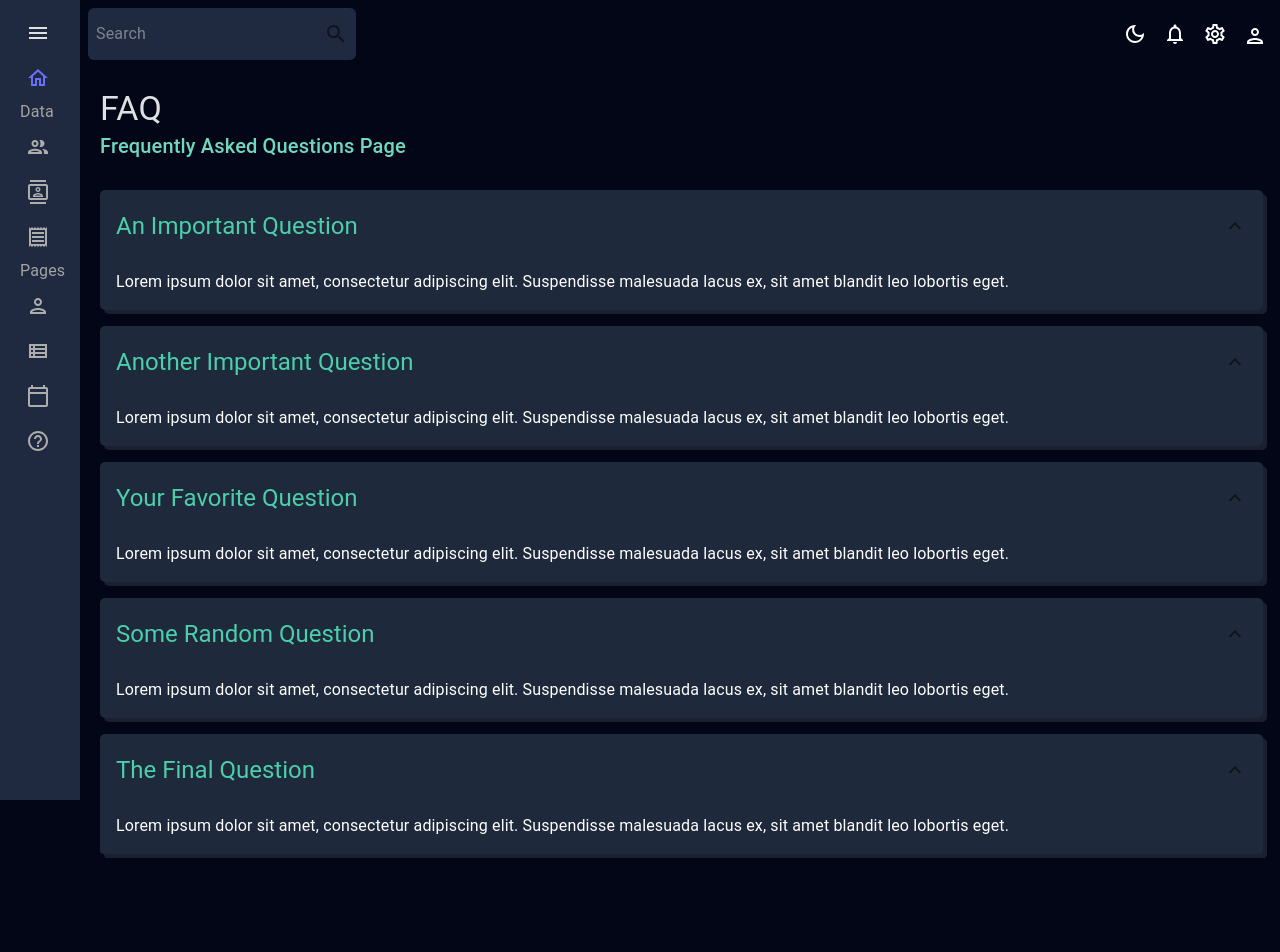
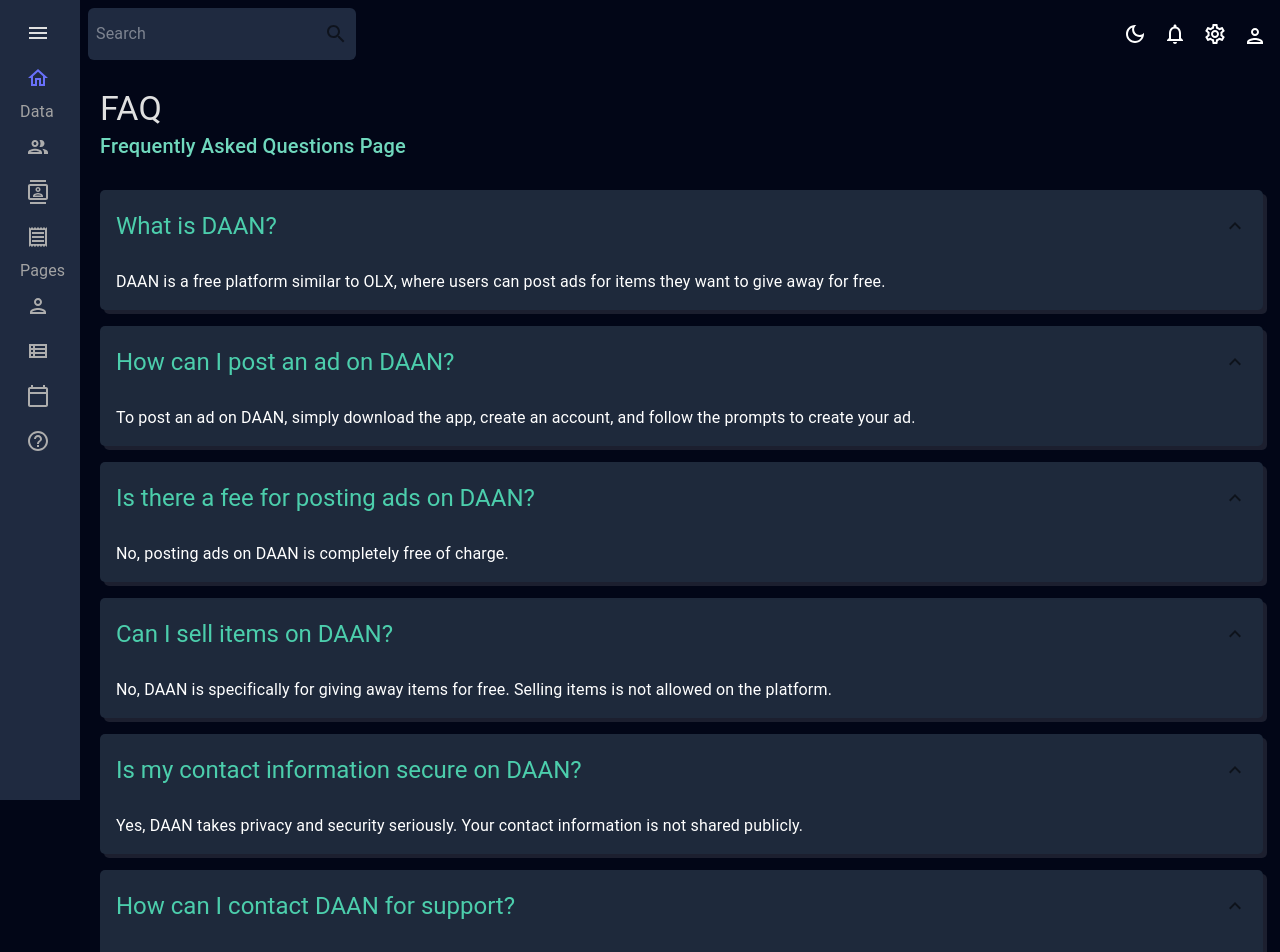
Before and after one commit to jujharsingh2802/dashboard, a React (Vite) app: page /faq in a window 1280 px wide. Shown: the top 952 px of the page. Before the commit the page ends 874 px from the top, so only its background shows below. Built offline with nearby package versions, Linux system fonts and the light colour scheme.

Commit message:
Faqs written

```diff
--- a/src/scenes/FAQ.jsx
+++ b/src/scenes/FAQ.jsx
@@ -9,119 +9,63 @@ import ExpandMoreIcon from "@mui/icons-material/ExpandMore";
 import useTheme from "../Theme.jsx";
 
 function FAQ() {
+  const faqs = [
+    {
+      question: "What is DAAN?",
+      answer: "DAAN is a free platform similar to OLX, where users can post ads for items they want to give away for free."
+    },
+    {
+      question: "How can I post an ad on DAAN?",
+      answer: "To post an ad on DAAN, simply download the app, create an account, and follow the prompts to create your ad."
+    },
+    {
+      question: "Is there a fee for posting ads on DAAN?",
+      answer: "No, posting ads on DAAN is completely free of charge."
+    },
+    {
+      question: "Can I sell items on DAAN?",
+      answer: "No, DAAN is specifically for giving away items for free. Selling items is not allowed on the platform."
+    },
+    {
+      question: "Is my contact information secure on DAAN?",
+      answer: "Yes, DAAN takes privacy and security seriously. Your contact information is not shared publicly."
+    },
+    {
+      question: "How can I contact DAAN for support?",
+      answer: "For support, you can contact DAAN through the app or visit our website for more information."
+    }
+  ];
+
   const { themeMode } = useTheme();
   return (
     <Box m="20px">
       <Header title="FAQ" subtitle="Frequently Asked Questions Page" />
-
+      {faqs.map((faq, index) => (
   <Accordion
+    key={index}
     sx={{
-          backgroundColor: themeMode==='dark'?'rgb(30 ,41 ,59 )':'',
-          borderRadius: "5px",
-          color: themeMode==='dark'?"white":'',
-          boxShadow: "4px 4px rgba(255, 255, 255, 0.1)",
-          "&:hover": {
-            boxShadow: "none",
+      backgroundColor: themeMode === 'dark' ? 'rgb(30, 41, 59)' : '',
+      borderRadius: '5px',
+      color: themeMode === 'dark' ? 'white' : '',
+      boxShadow: '4px 4px rgba(255, 255, 255, 0.1)',
+      '&:hover': {
+        boxShadow: 'none',
       },
     }}
     defaultExpanded
   >
     <AccordionSummary expandIcon={<ExpandMoreIcon />}>
       <Typography color="#4cceac" variant="h5">
-            An Important Question
+        {faq.question}
       </Typography>
     </AccordionSummary>
     <AccordionDetails>
-          <Typography>
-            Lorem ipsum dolor sit amet, consectetur adipiscing elit. Suspendisse
-            malesuada lacus ex, sit amet blandit leo lobortis eget.
-          </Typography>
+      <Typography>{faq.answer}</Typography>
     </AccordionDetails>
   </Accordion>
-      <Accordion sx={{
-          backgroundColor: themeMode==='dark'?'rgb(30 ,41 ,59 )':'',
-          borderRadius: "5px",
-          color: themeMode==='dark'?"white":'',
-          boxShadow: "4px 4px rgba(255, 255, 255, 0.1)",
-          "&:hover": {
-            boxShadow: "none",
-          },
-        }} defaultExpanded>
-        <AccordionSummary expandIcon={<ExpandMoreIcon />}>
-          <Typography color="#4cceac" variant="h5">
-            Another Important Question
-          </Typography>
-        </AccordionSummary>
-        <AccordionDetails>
-          <Typography>
-            Lorem ipsum dolor sit amet, consectetur adipiscing elit. Suspendisse
-            malesuada lacus ex, sit amet blandit leo lobortis eget.
-          </Typography>
-        </AccordionDetails>
-      </Accordion>
-      <Accordion sx={{
-          backgroundColor: themeMode==='dark'?'rgb(30 ,41 ,59 )':'',
-          borderRadius: "5px",
-          color: themeMode==='dark'?"white":'',
-          boxShadow: "4px 4px rgba(255, 255, 255, 0.1)",
-          "&:hover": {
-            boxShadow: "none",
-          },
-        }} defaultExpanded>
-        <AccordionSummary expandIcon={<ExpandMoreIcon />}>
-          <Typography color="#4cceac" variant="h5">
-            Your Favorite Question
-          </Typography>
-        </AccordionSummary>
-        <AccordionDetails>
-          <Typography>
-            Lorem ipsum dolor sit amet, consectetur adipiscing elit. Suspendisse
-            malesuada lacus ex, sit amet blandit leo lobortis eget.
-          </Typography>
-        </AccordionDetails>
-      </Accordion>
-      <Accordion sx={{
-          backgroundColor: themeMode==='dark'?'rgb(30 ,41 ,59 )':'',
-          borderRadius: "5px",
-          color: themeMode==='dark'?"white":'',
-          boxShadow: "4px 4px rgba(255, 255, 255, 0.1)",
-          "&:hover": {
-            boxShadow: "none",
-          },
-        }} defaultExpanded>
-        <AccordionSummary expandIcon={<ExpandMoreIcon />}>
-          <Typography color="#4cceac" variant="h5">
-            Some Random Question
-          </Typography>
-        </AccordionSummary>
-        <AccordionDetails>
-          <Typography>
-            Lorem ipsum dolor sit amet, consectetur adipiscing elit. Suspendisse
-            malesuada lacus ex, sit amet blandit leo lobortis eget.
-          </Typography>
-        </AccordionDetails>
-      </Accordion>
-      <Accordion sx={{
-          backgroundColor: themeMode==='dark'?'rgb(30 ,41 ,59 )':'',
-          borderRadius: "5px",
-          color: themeMode==='dark'?"white":'',
-          boxShadow: "4px 4px rgba(255, 255, 255, 0.1)",
-          "&:hover": {
-            boxShadow: "none",
-          },
-        }} defaultExpanded>
-        <AccordionSummary expandIcon={<ExpandMoreIcon />}>
-          <Typography color="#4cceac" variant="h5">
-            The Final Question
-          </Typography>
-        </AccordionSummary>
-        <AccordionDetails>
-          <Typography>
-            Lorem ipsum dolor sit amet, consectetur adipiscing elit. Suspendisse
-            malesuada lacus ex, sit amet blandit leo lobortis eget.
-          </Typography>
-        </AccordionDetails>
-      </Accordion>
+))}
+
+
       </Box>
   );
 }
```
Lines whose indentation alone changed are shown as unchanged.
